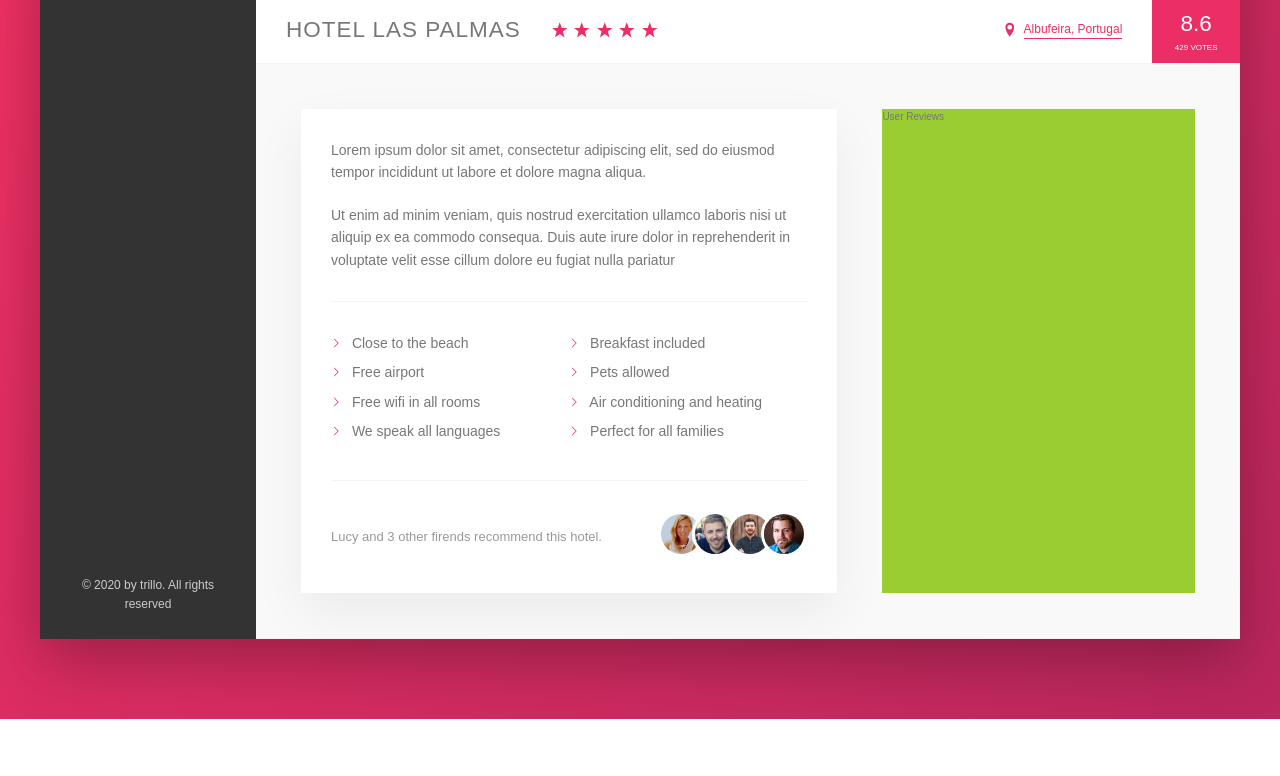
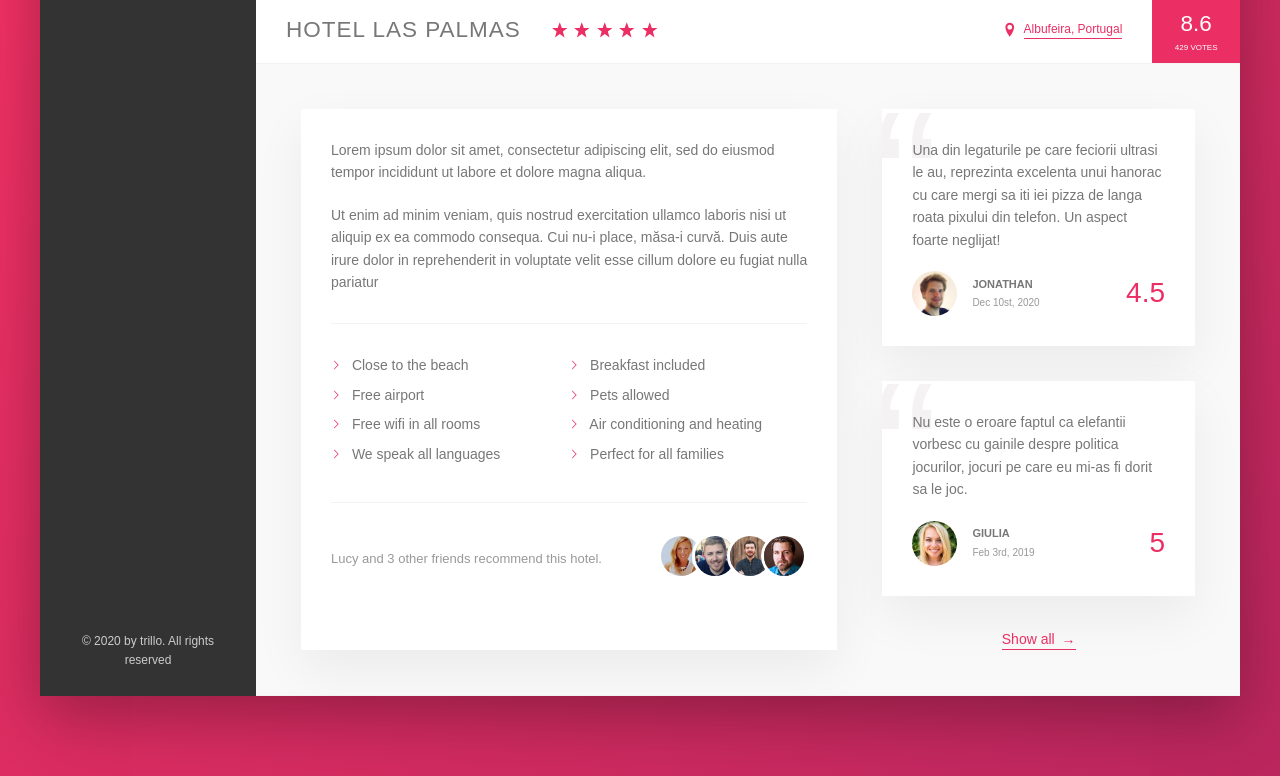
Before and after one commit to prinpadure/Flexbox-Trillo, a website: page index.html in a window 1280 px wide. Shown: the part 538-1314 px from the top of the page. Before the commit the page ends 1257 px from the top, so only its background shows below. Drawn offline with nearby package versions, Linux system fonts and the light colour scheme; files that its build step writes are made by us from their sources.

Commit message:
commit of cuser reviews section

```diff
--- a/index.html
+++ b/index.html
@@ -183,9 +183,10 @@
                             <p class="paragraph">
                                 Ut enim ad minim veniam, quis nostrud
                                 exercitation ullamco laboris nisi ut aliquip ex
-                                ea commodo consequa. Duis aute irure dolor in
-                                reprehenderit in voluptate velit esse cillum
-                                dolore eu fugiat nulla pariatur
+                                ea commodo consequa. Cui nu-i place, măsa-i
+                                curvă. Duis aute irure dolor in reprehenderit in
+                                voluptate velit esse cillum dolore eu fugiat
+                                nulla pariatur
                             </p>
                             <ul class="list">
                                 <li class="list__item">
@@ -216,7 +217,7 @@
                             <div class="recommend">
                                 <p class="recommend__count">
                                     <span
-                                        >Lucy and 3 other firends recommend this
+                                        >Lucy and 3 other friends recommend this
                                         hotel.</span
                                     >
                                 </p>
@@ -244,7 +245,57 @@
                                 </div>
                             </div>
                         </div>
-                        <div class="user-reviews">User Reviews</div>
+                        <div class="user-reviews">
+                            <figure class="review">
+                                <blockquote class="review__text">
+                                    Una din legaturile pe care feciorii ultrasi
+                                    le au, reprezinta excelenta unui hanorac cu
+                                    care mergi sa iti iei pizza de langa roata
+                                    pixului din telefon. Un aspect foarte
+                                    neglijat!
+                                </blockquote>
+                                <figcaption class="review__user">
+                                    <img
+                                        src="img/user.jpg"
+                                        alt="User 1"
+                                        class="review__photo"
+                                    />
+                                    <div class="review__user-box">
+                                        <p class="review__user-name">
+                                            Jonathan
+                                        </p>
+                                        <p class="review__user-date">
+                                            Dec 10st, 2020
+                                        </p>
+                                    </div>
+                                    <div class="review__rating">4.5</div>
+                                </figcaption>
+                            </figure>
+                            <figure class="review">
+                                <blockquote class="review__text">
+                                    Nu este o eroare faptul ca elefantii vorbesc
+                                    cu gainile despre politica jocurilor, jocuri
+                                    pe care eu mi-as fi dorit sa le joc.
+                                </blockquote>
+                                <figcaption class="review__user">
+                                    <img
+                                        src="img/user-6.jpg"
+                                        alt="User 1"
+                                        class="review__photo"
+                                    />
+                                    <div class="review__user-box">
+                                        <p class="review__user-name">Giulia</p>
+                                        <p class="review__user-date">
+                                            Feb 3rd, 2019
+                                        </p>
+                                    </div>
+                                    <div class="review__rating">5</div>
+                                </figcaption>
+                            </figure>
+                            <button class="btn-inline">
+                                Show all <span>&rarr;</span>
+                            </button>
+                        </div>
                     </div>
                 </main>
             </div>
--- a/sass/_components.scss
+++ b/sass/_components.scss
@@ -235,8 +235,16 @@
     cursor: pointer;
     transition: all 0.2s;
 
+    & span {
+        margin-left: 3px;
+        transition: margin-left 0.2s;
+    }
+
     &:hover {
         color: var(--color-grey-dark-1);
+        & span {
+            margin-left: 8px;
+        }
     }
 
     &:focus {
@@ -323,3 +331,56 @@
         }
     }
 }
+
+.review {
+    background-color: #fff;
+    box-shadow: var(--shadow-light);
+    padding: 3rem;
+    margin-bottom: 3.5rem;
+    position: relative;
+    overflow: hidden;
+
+    &__text {
+        margin-bottom: 2rem;
+        z-index: 10;
+        position: relative;
+    }
+    &__user {
+        display: flex;
+        align-items: center;
+    }
+    &__photo {
+        width: 4.5rem;
+        height: 4.5rem;
+        border-radius: 50%;
+        margin-right: 1.5rem;
+    }
+    &__user-box {
+    }
+    &__user-name {
+        font-size: 1.1rem;
+        font-weight: 600;
+        text-transform: uppercase;
+        margin-bottom: 0.2rem;
+    }
+    &__user-date {
+        font-size: 1rem;
+        color: var(--color-grey-dark-3);
+    }
+    &__rating {
+        margin-left: auto;
+        color: var(--color-primary);
+        font-size: 2.8rem;
+    }
+
+    &::before {
+        content: "\201c";
+        position: absolute;
+        top: -2.75rem;
+        left: -1rem;
+        line-height: 1;
+        font-size: 20rem;
+        color: var(--color-grey-light-2);
+        z-index: 1;
+    }
+}
--- a/sass/_layout.scss
+++ b/sass/_layout.scss
@@ -39,10 +39,10 @@
     padding: 4.5rem;
     background-color: var(--color-grey-light-1);
     border-bottom: var(--line);
+    font-size: 1.4rem;
 }
 
 .description {
-    font-size: 1.4rem;
     background-color: white;
     box-shadow: var(--shadow-light);
     flex: 0 0 60%;
@@ -51,6 +51,8 @@
 }
 
 .user-reviews {
-    background-color: yellowgreen;
     flex: 1;
+    display: flex;
+    flex-direction: column;
+    align-items: center;
 }
```
